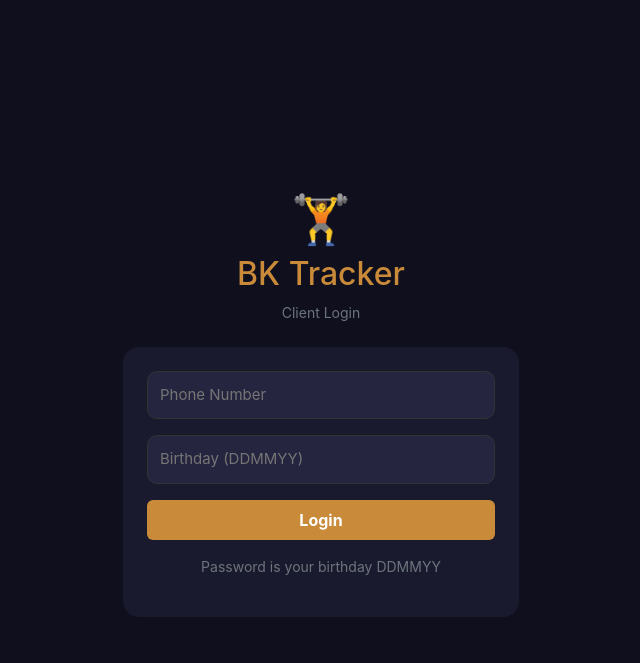
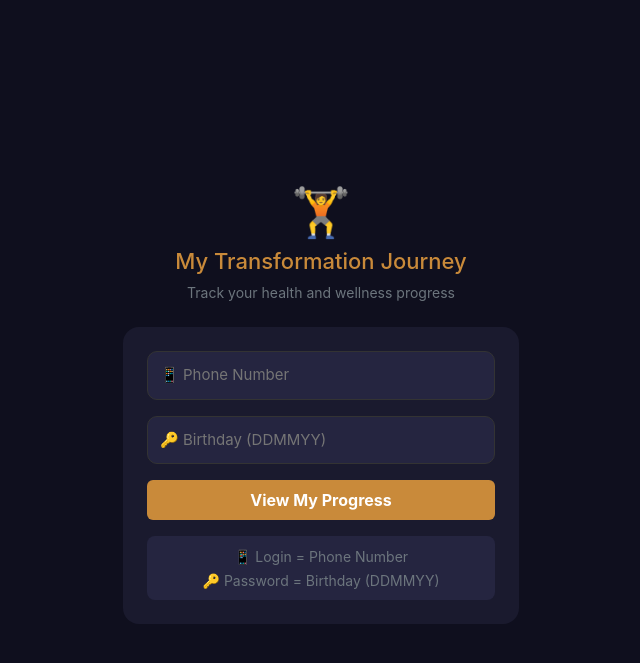
Before and after one commit to yeebkn141319/bk-weight-tracker, a Flask app: page /client-login in a window 1280 px wide. Shown: the top 663 px of the page, without its empty margins (319-959 px from the left). Run offline with Flask 3, Linux system fonts and the light colour scheme; some libraries are stand-ins or nearby versions.

Commit message:
Client login: better instructions. Client header: My Transformation Journey

```diff
--- a/templates/client.html
+++ b/templates/client.html
@@ -24,7 +24,7 @@
 <body>
 <div class="container">
 <div class="d-flex justify-content-between align-items-center mb-2">
-<div><h4 class="gold mb-0">🏋️ My Progress</h4><small class="text-secondary">{{ client.name }}</small></div>
+<div><h4 class="gold mb-0" style="font-size:20px">🏋️ My Transformation Journey</h4><small class="text-secondary">{{ client.name }}</small></div>
 <a href="{{ url_for('logout') }}" class="text-secondary small text-decoration-none">Logout</a>
 </div>
 
--- a/templates/client_login.html
+++ b/templates/client_login.html
@@ -8,14 +8,17 @@ input{background:#252540;border:1px solid #333;color:#fff;border-radius:10px;pad
 </style></head>
 <body>
 <div class="container" style="max-width:420px">
-<div class="text-center mb-4"><div style="font-size:48px">🏋️</div><h2 class="gold">BK Tracker</h2><p class="text-secondary small">Client Login</p></div>
+<div class="text-center mb-4"><div style="font-size:48px">🏋️</div><h2 class="gold" style="font-size:22px">My Transformation Journey</h2>
+<p class="text-secondary small">Track your health and wellness progress</p></div>
 {% if error %}<div class="alert alert-danger py-2 small">{{ error }}</div>{% endif %}
 <div class="card p-4">
 <form method="POST">
-<div class="mb-3"><input type="text" name="phone" placeholder="Phone Number" required></div>
-<div class="mb-3"><input type="password" name="password" placeholder="Birthday (DDMMYY)" required></div>
-<button type="submit" class="btn gold-bg w-100 py-2 fw-bold">Login</button>
-<p class="text-secondary small mt-3 text-center">Password is your birthday DDMMYY</p>
+<div class="mb-3"><input type="text" name="phone" placeholder="📱 Phone Number" required></div>
+<div class="mb-3"><input type="password" name="password" placeholder="🔑 Birthday (DDMMYY)" required></div>
+<button type="submit" class="btn gold-bg w-100 py-2 fw-bold">View My Progress</button>
+<div class="mt-3 p-2 text-center" style="background:#252540;border-radius:8px">
+<small class="text-secondary">📱 Login = Phone Number<br>🔑 Password = Birthday (DDMMYY)</small>
+</div>
 </form>
 </div>
 </div></body></html>
```
